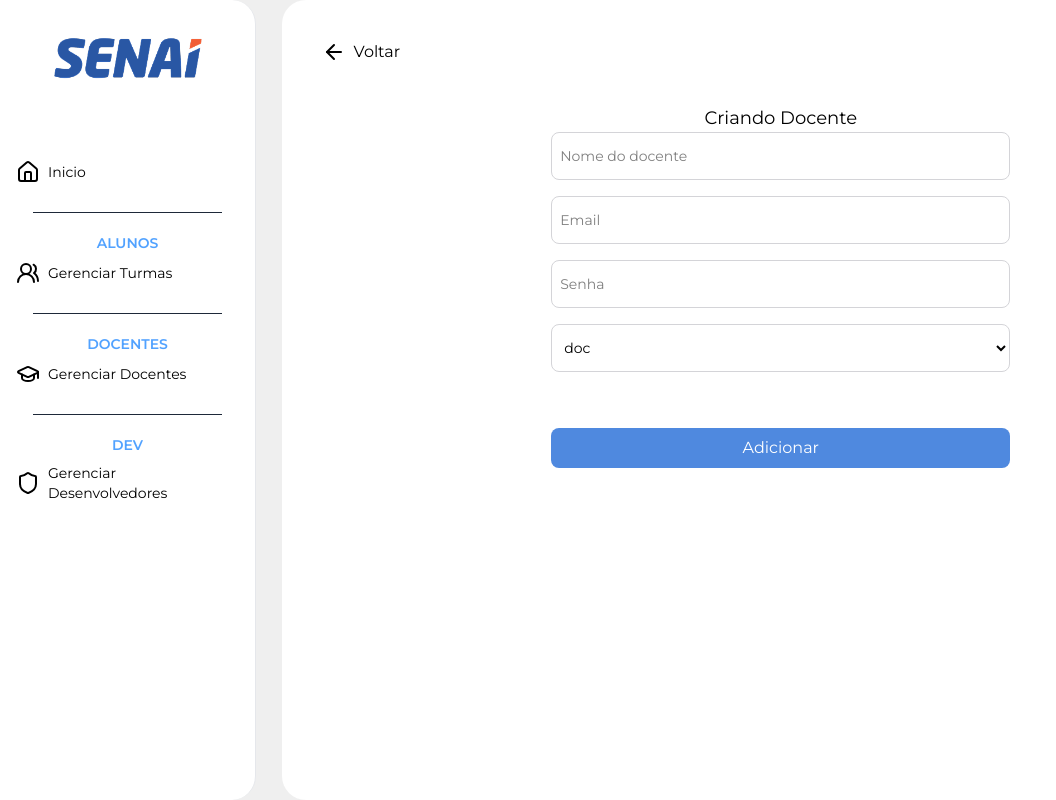
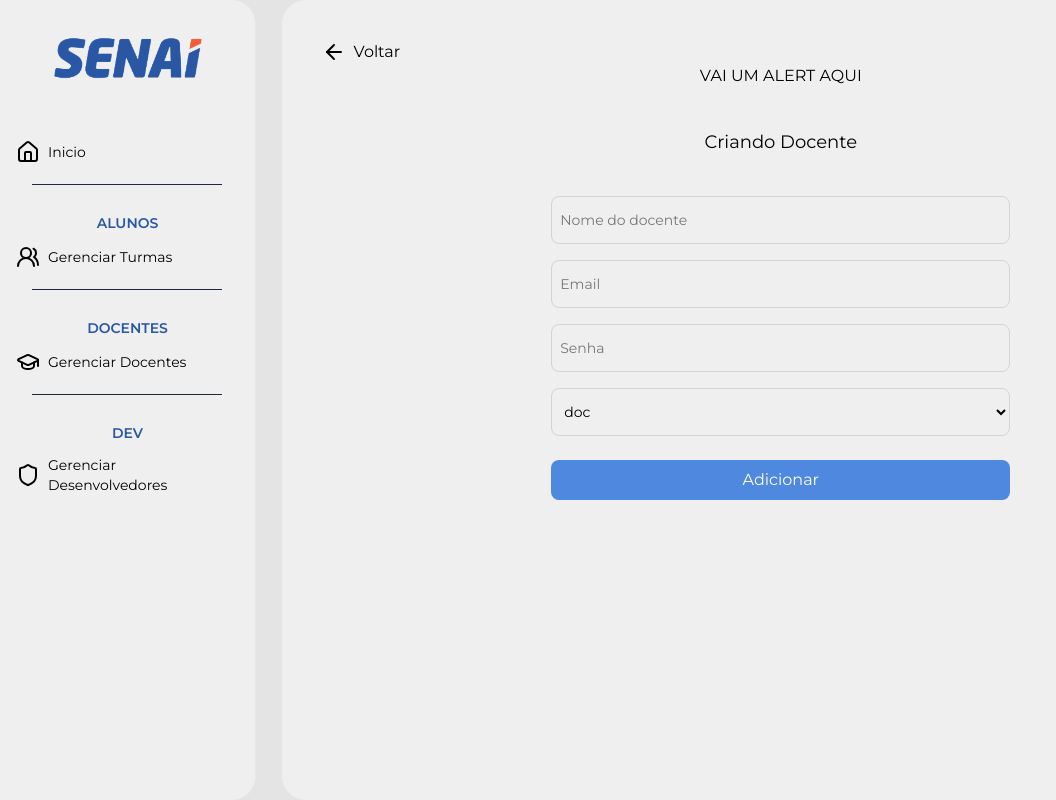
Before and after one commit to kauanbgs/carometro, a React (Vite) app in the folder frontendreact/: page /adicionarDocente in a window 1280 px wide. Shown: the whole page, without its empty margins (0-1056 px from the left). Built offline with nearby package versions, Linux system fonts and the light colour scheme.

Commit message:
Sidebar reutilizavel componentizada

```diff
--- a/frontendreact/src/components/sideBar.jsx
+++ b/frontendreact/src/components/sideBar.jsx
@@ -1,37 +1,69 @@
+// import { House, UsersRound, GraduationCap, Shield } from 'lucide-react';
+// import { Link } from 'react-router-dom';
+
+
+// export default function SideBar() {
+//     return (
+//         <div className="w-[20%] bg-white border-r border-gray-200 flex flex-col h-screen fixed left-0 top-0 rounded-r-3xl">
+//             <header className="flex items-center justify-center p-4">
+//                 <img src="/SenaiLogo.png" alt="" className="w-42 mt-5 " />
+//             </header>
+//             <main className="flex flex-col gap-2 mt-12 p-4">
+//                 <div className="flex items-center gap-2">
+//                     <House />
+//                     <Link to="/home" className="text-sm">Inicio</Link>
+//                 </div>
+//                 <hr className="border-t-1 border-gray-800 mt-5 w-[85%] self-center" />
+//                 <h1 className="text-sm self-center text-blue-400 font-semibold mt-3">ALUNOS</h1>
+//                 <div className="flex items-center gap-2">
+//                     <UsersRound />
+//                     <h1 className="text-sm">Gerenciar Turmas</h1>
+//                 </div>
+//                 <hr className="border-t-1 border-gray-800 mt-5 w-[85%] self-center" />
+//                 <h1 className="text-sm self-center text-blue-400 font-semibold mt-3">DOCENTES</h1>
+//                 <div className="flex items-center gap-2">
+//                     <GraduationCap />
+//                     <Link to="/gerenciarDocentes" className="text-sm">Gerenciar Docentes</Link>
+//                 </div>
+//                 <hr className="border-t-1 border-gray-800 mt-5 w-[85%] self-center" />
+
+//                 <h1 className="text-sm self-center text-blue-400 font-semibold mt-3">DEV</h1>
+//                 <div className="flex items-center gap-2">
+//                     <Shield />
+//                     <h1 className="text-sm">Gerenciar Desenvolvedores</h1>
+//                 </div>
+//             </main>
+//         </div>
+//     )
+// }
+
 import { House, UsersRound, GraduationCap, Shield } from 'lucide-react';
 import { Link } from 'react-router-dom';
 
 
-export default function SideBar() {
+export default function SideBar({ items }) {
     return (
-        <div className="w-[20%] bg-white border-r border-gray-200 flex flex-col h-screen fixed left-0 top-0 rounded-r-3xl">
+        <div className="w-[20%] bg-[var(--background)] border-r border-gray-200 flex flex-col h-screen fixed left-0 top-0 rounded-r-3xl">
             <header className="flex items-center justify-center p-4">
                 <img src="/SenaiLogo.png" alt="" className="w-42 mt-5 " />
             </header>
-            <main className="flex flex-col gap-2 mt-12 p-4">
-                <div className="flex items-center gap-2">
-                    <House />
-                    <h1 className="text-sm">Inicio</h1>
-                </div>
-                <hr className="border-t-1 border-gray-800 mt-5 w-[85%] self-center" />
-                <h1 className="text-sm self-center text-blue-400 font-semibold mt-3">ALUNOS</h1>
-                <div className="flex items-center gap-2">
-                    <UsersRound />
-                    <h1 className="text-sm">Gerenciar Turmas</h1>
-                </div>
-                <hr className="border-t-1 border-gray-800 mt-5 w-[85%] self-center" />
-                <h1 className="text-sm self-center text-blue-400 font-semibold mt-3">DOCENTES</h1>
-                <div className="flex items-center gap-2">
-                    <GraduationCap />
-                    <Link to="/gerenciarDocentes" className="text-sm">Gerenciar Docentes</Link>
-                </div>
-                <hr className="border-t-1 border-gray-800 mt-5 w-[85%] self-center" />
+            <main className="flex flex-col gap-2 mt-4 p-4">
+                {items.map((item, index) => {
+                    const Icon = item.icon;
 
-                <h1 className="text-sm self-center text-blue-400 font-semibold mt-3">DEV</h1>
-                <div className="flex items-center gap-2">
-                    <Shield />
-                    <h1 className="text-sm">Gerenciar Desenvolvedores</h1>
-                </div>
+                    return (
+                        <div key={index} className="items-center gap-2 mb-5">
+                            <h1 className="text-center text-sm text-[var(--azulPrincipal)] font-semibold mb-3 uppercase">{item.dad}</h1>
+                            <div className="flex items-center gap-2">
+                                <Icon />
+                                <Link to={item.to} className="text-sm">{item.label}</Link>
+                            </div>
+                            {index !== items.length - 1 && (
+                                <hr className="self-center ml-4 border-t-1 border-gray-800 mt-5 w-[85%]" />
+                            )}
+                        </div>
+                    );
+                })}
             </main>
         </div>
     )
--- a/frontendreact/src/index.css
+++ b/frontendreact/src/index.css
@@ -12,7 +12,7 @@
   --azulSecundario: #4f89df;
   --laranjaPrincipal: #d95d36;
   --laranjaSecundario: #df804d;
-  --erro: #ff7f7f;
+  --erro: #f64949;
   --sucesso: #caf6a7;
   --preto: #000000;
   --textoNotificacoes: #606060;
--- a/frontendreact/src/pages/GerenciarDocentes/gerenciarDocentes.jsx
+++ b/frontendreact/src/pages/GerenciarDocentes/gerenciarDocentes.jsx
@@ -1,13 +1,14 @@
 import SideBar from "../../components/sideBar";
 import { ArrowLeft } from "lucide-react";
 import { Link } from "react-router-dom";
+import items from "../../utils/itemSideBar";
 
 
 export default function GerenciarDocentes() {
     return (
-        <div className="bg-[var(--background)] h-screen w-screen">
-            <SideBar />
-            <main className="flex-1 w-78%] ml-[22%] p-10 bg-white h-full rounded-l-3xl">
+        <div className="bg-[var(--back)] h-screen w-screen">
+            <SideBar items={items} />
+            <main className="flex-1 w-78%] ml-[22%] p-10 bg-[var(--background)] h-full rounded-l-3xl">
                 <div className="flex gap-2">
                     <Link className="flex gap-2" to="/home">
                         <ArrowLeft />
--- a/frontendreact/src/pages/Home/home.jsx
+++ b/frontendreact/src/pages/Home/home.jsx
@@ -1,6 +1,7 @@
 import { useEffect, useState } from "react";
 import SideBar from "../../components/sideBar";
 import api from "../../axios/axios";
+import items from "../../utils/itemSideBar";
 
 export default function Home() {
     const [docentes, setDocentes] = useState([]);
@@ -21,9 +22,9 @@ export default function Home() {
     }, []);
 
     return (
-        <div className="h-screen w-screen bg-[var(--background)] flex">
-            <SideBar />
-            <main className="flex-1 ml-[22%] p-10 overflow-y-auto">
+        <div className="h-screen w-screen bg-[var(--back)] flex">
+            <SideBar items={items} />
+            <main className="flex-1 ml-[22%] p-10 overflow-y-auto bg-[var(--background)] rounded-l-3xl">
 
                 {/* TIRAR ISSO DPS */}
                 <h1 className="text-2xl font-bold text-[var(--azulPrincipal)] mb-8">
--- a/frontendreact/src/pages/adicionarDocente/adicionarDocente.jsx
+++ b/frontendreact/src/pages/adicionarDocente/adicionarDocente.jsx
@@ -5,6 +5,7 @@ import Input from "../../components/input";
 import { useState } from "react";
 import { useNavigate } from "react-router-dom";
 import api from "../../axios/axios";
+import items from "../../utils/itemSideBar";
 
 
 export default function AdicionarDocente() {
@@ -35,15 +36,18 @@ export default function AdicionarDocente() {
         }
     }
     return (
-        <div className="bg-[var(--background)] h-screen w-screen">
-            <SideBar />
-            <main className="flex-1 w-78%] ml-[22%] p-10 bg-white h-full rounded-l-3xl">
+        <div className="bg-[var(--back)] h-screen w-screen">
+            <SideBar items={items} />
+            <main className="flex-1 w-78%] ml-[22%] p-10 bg-[var(--background)] h-full rounded-l-3xl">
                 <div className="flex gap-2">
                     <Link className="flex gap-2" to="/gerenciarDocentes"> <ArrowLeft /> Voltar</Link>
                 </div>
+                <div className="items-center justify-center flex">
+                    <h1>VAI UM ALERT AQUI</h1>
+                </div>
                 <div className="flex flex-col items-center justify-center mt-10">
                     <h1 className="text-lg">Criando Docente</h1>
-                    <form action="" onSubmit={handleSubmit} className="flex flex-col gap-4 w-[50%]">
+                    <form action="" onSubmit={handleSubmit} className="flex flex-col gap-4 w-[50%] mt-10">
                         <Input type="text" placeholder="Nome do docente" onChange={onChange} id="nome" name="nome" value={user.nome} />
                         <Input type="text" placeholder="Email" onChange={onChange} id="email" name="email" value={user.email} />
                         <Input type="password" placeholder="Senha" onChange={onChange} id="senha" name="senha" value={user.senha} />
@@ -52,7 +56,7 @@ export default function AdicionarDocente() {
                             <option value="adm">adm</option>
                         </select>
 
-                        <button type="submit" className="bg-[var(--azulSecundario)] text-white p-2 rounded-lg mt-10">Adicionar</button>
+                        <button type="submit" className="bg-[var(--azulSecundario)] text-white p-2 rounded-lg mt-2">Adicionar</button>
                     </form>
                 </div>
             </main>
--- a/frontendreact/src/pages/removerDocente/removerDocente.jsx
+++ b/frontendreact/src/pages/removerDocente/removerDocente.jsx
@@ -5,6 +5,7 @@ import Input from "../../components/input";
 import { useState } from "react";
 import { useNavigate } from "react-router-dom";
 import api from "../../axios/axios";
+import items from "../../utils/itemSideBar";
 
 
 export default function RemoverDocente() {
@@ -33,9 +34,9 @@ export default function RemoverDocente() {
         }
     }
     return (
-        <div className="bg-[var(--background)] h-screen w-screen">
-            <SideBar />
-            <main className="flex-1 w-78%] ml-[22%] p-10 bg-white h-full rounded-l-3xl">
+        <div className="bg-[var(--back)] h-screen w-screen">
+            <SideBar items={items} />
+            <main className="flex-1 w-78%] ml-[22%] p-10 bg-[var(--background)] h-full rounded-l-3xl">
                 <div className="flex gap-2">
                     <Link className="flex gap-2" to="/gerenciarDocentes"> <ArrowLeft /> Voltar</Link>
                 </div>
@@ -45,7 +46,7 @@ export default function RemoverDocente() {
                         <Input type="text" placeholder="Email do Docente" onChange={onChange} id="email" name="email" value={user.email} />
                         <Input type="text" placeholder="Senha do Docente" onChange={onChange} id="senha" name="senha" value={user.senha} />
 
-                        <button type="submit" className="bg-[var(--erro)] text-white p-2 rounded-lg mt-10">Excluir</button>
+                        <button type="submit" className="bg-[var(--erro)] text-white p-2 rounded-lg mt-2">Excluir</button>
                     </form>
                 </div>
             </main>
--- /dev/null
+++ b/frontendreact/src/utils/itemSideBar.js
@@ -0,0 +1,29 @@
+import { House, UsersRound, GraduationCap, Shield } from 'lucide-react';
+
+const items = [
+    {
+        icon: House,
+        label: "Inicio",
+        to: "/home"
+    },
+    {
+        icon: UsersRound,
+        dad: "Alunos",
+        label: "Gerenciar Turmas",
+        to: "/gerenciarTurmas"
+    },
+    {
+        icon: GraduationCap,
+        dad: "Docentes",
+        label: "Gerenciar Docentes",
+        to: "/gerenciarDocentes"
+    },
+    {
+        icon: Shield,
+        dad: "Dev",
+        label: "Gerenciar Desenvolvedores",
+        to: "/gerenciarDesenvolvedores"
+    }
+];
+
+export default items;
```
